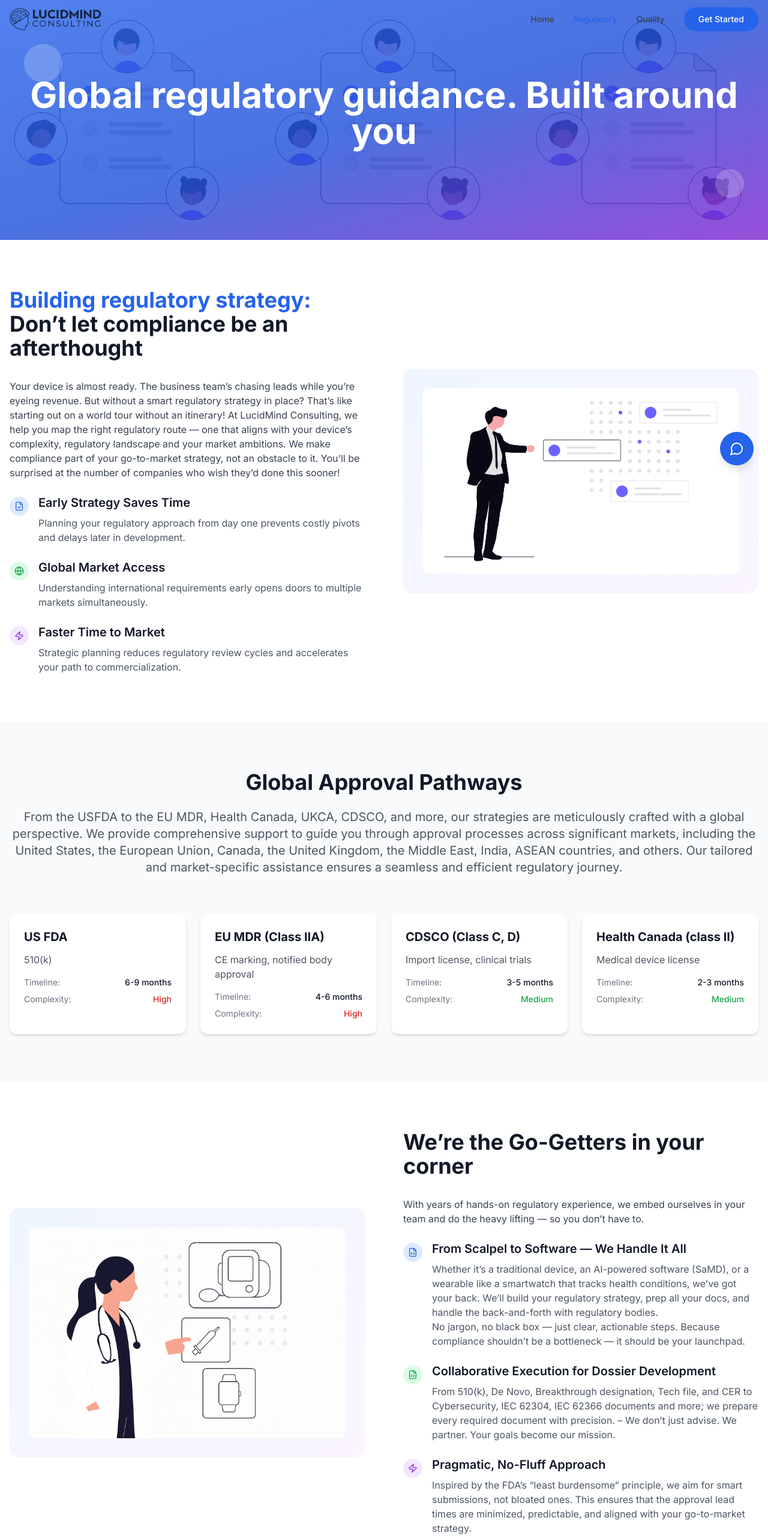
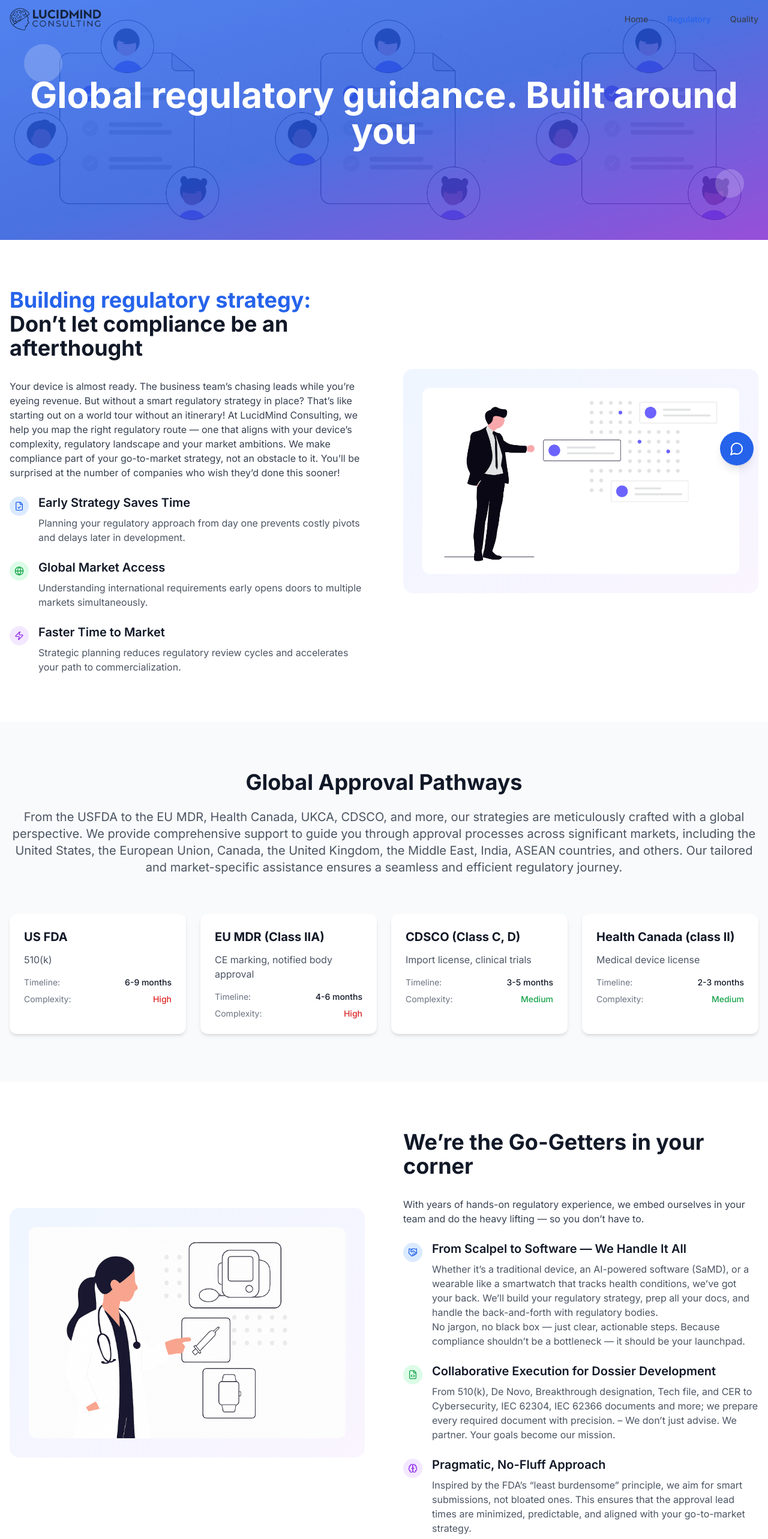
Before and after one commit to gautam351/lucidMind, a Next.js app: page /regulatory in a window 1280 px wide. Shown: the top 2566 px of the page at 60% size. Built offline with nearby package versions, Linux system fonts and the light colour scheme.

Commit message:
Update regulatory page icons for improved clarity; replace FileCode and Zap with Handshake and BrainIcon

```diff
--- a/app/regulatory/page.tsx
+++ b/app/regulatory/page.tsx
@@ -1,7 +1,7 @@
 "use client"
 
 import { motion } from "framer-motion"
-import { ArrowRight, Globe, FileCheck, Zap, ChevronDown, FolderCheck, FileCode, ArrowRightIcon } from "lucide-react"
+import { ArrowRight, Globe, FileCheck, Zap, ChevronDown, FolderCheck, FileCode, ArrowRightIcon, Handshake, BrainIcon } from "lucide-react"
 import { Button } from "@/components/ui/button"
 import { Card, CardContent } from "@/components/ui/card"
 import { useState } from "react"
@@ -269,7 +269,7 @@ At LucidMind Consulting, we help you map the right regulatory route — one that
               <div className="space-y-6">
                 <div className="flex items-start space-x-4">
                   <div className="w-8 h-8 bg-blue-100 rounded-full flex items-center justify-center flex-shrink-0 mt-1">
-                    <FileCode className="h-4 w-4 text-blue-600" />
+                    <Handshake className="h-4 w-4 text-blue-600" />
                   </div>
                   <div>
                     <h3 className="text-xl font-semibold text-gray-900 mb-2">From Scalpel to Software — We Handle It All</h3>
@@ -293,7 +293,7 @@ Because compliance shouldn’t be a bottleneck — it should be your launchpad.
                 </div>
                 <div className="flex items-start space-x-4">
                   <div className="w-8 h-8 bg-purple-100 rounded-full flex items-center justify-center flex-shrink-0 mt-1">
-                    <Zap className="h-4 w-4 text-purple-600" />
+                    <BrainIcon className="h-4 w-4 text-purple-600" />
                   </div>
                   <div>
                     <h3 className="text-xl font-semibold text-gray-900 mb-2">Pragmatic, No-Fluff Approach</h3>
--- a/components/navigation.tsx
+++ b/components/navigation.tsx
@@ -55,7 +55,7 @@ export default function Navigation() {
                 {item.name}
               </Link>
             ))}
-            <Button className="bg-blue-600 hover:bg-blue-700 text-white rounded-full px-6">Get Started</Button>
+            {/* <Button className="bg-blue-600 hover:bg-blue-700 text-white rounded-full px-6">Get Started</Button> */}
           </div>
 
           {/* Mobile Menu Button */}
@@ -88,7 +88,7 @@ export default function Navigation() {
               </Link>
             ))}
             <div className="px-4">
-              <Button className="w-full bg-blue-600 hover:bg-blue-700 text-white rounded-full">Get Started</Button>
+              {/* <Button className="w-full bg-blue-600 hover:bg-blue-700 text-white rounded-full">Get Started</Button> */}
             </div>
           </div>
         </motion.div>
```
